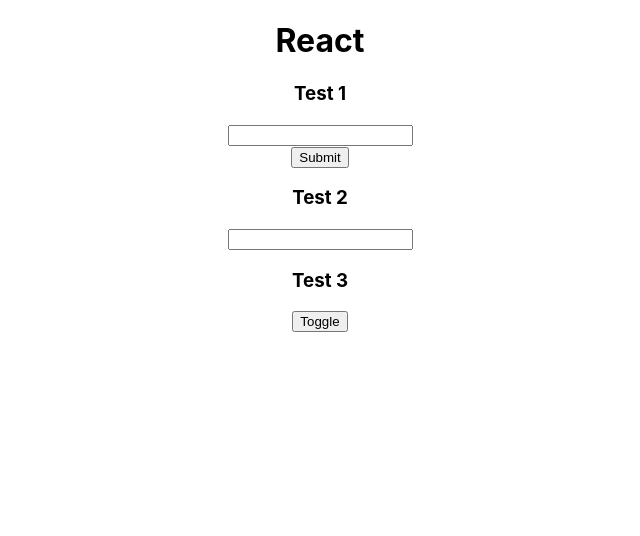
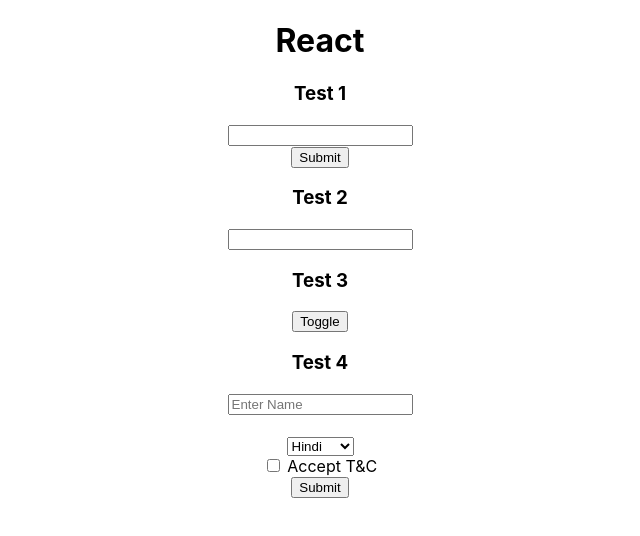
Before and after one commit to itsmepriya24/reactpractice, a React (Create React App) app: page / in a window 1280 px wide. Shown: the top 536 px of the page, without its empty margins (320-960 px from the left). Built offline with nearby package versions, Linux system fonts and the light colour scheme.

Commit message:
form submit

```diff
--- a/src/App.js
+++ b/src/App.js
@@ -3,6 +3,7 @@
 import Test1 from './Test1.js';
 import Test2 from "./Test2.js";
 import Hide_show from "./Hide_show";
+import Form from "./Form";
 
 function App() {
   return (
@@ -11,6 +12,7 @@
       <Test1 name="Test 1"/>
       <Test2 />
       <Hide_show />
+      <Form />
     </div>
   );
 }
--- /dev/null
+++ b/src/Form.js
@@ -0,0 +1,34 @@
+import React from 'react';
+import {useState} from 'react';
+
+function Form()
+{
+    const[name,setName] = useState();
+    const[language,setlanguage] = useState();
+    const[check,setcheckbox] = useState();
+
+    function getFormdata(e)
+    {
+        alert('Name - '+name +','+'Language -'+language +','+'Checkbox - '+check);
+        e.preventDefault();
+    }
+return(
+    <div>
+        <h3>Test 4</h3>
+        <form onSubmit={getFormdata}>
+            <input type="text" placeholder="Enter Name" onChange={(e)=>setName(e.target.value)}/>
+            <br></br><br></br>
+            <select onChange={(e)=>setlanguage(e.target.value)}>
+                <option>Hindi</option>
+                <option>English</option>
+                <option>Punjabi</option>
+            </select>
+            <br></br>
+            <input type="checkbox" onChange={(e)=>setcheckbox(e.target.checked)}/> Accept T&C
+            <br></br>
+            <button type="submit">Submit</button>
+        </form>
+    </div>
+)
+}
+export default Form;
```
